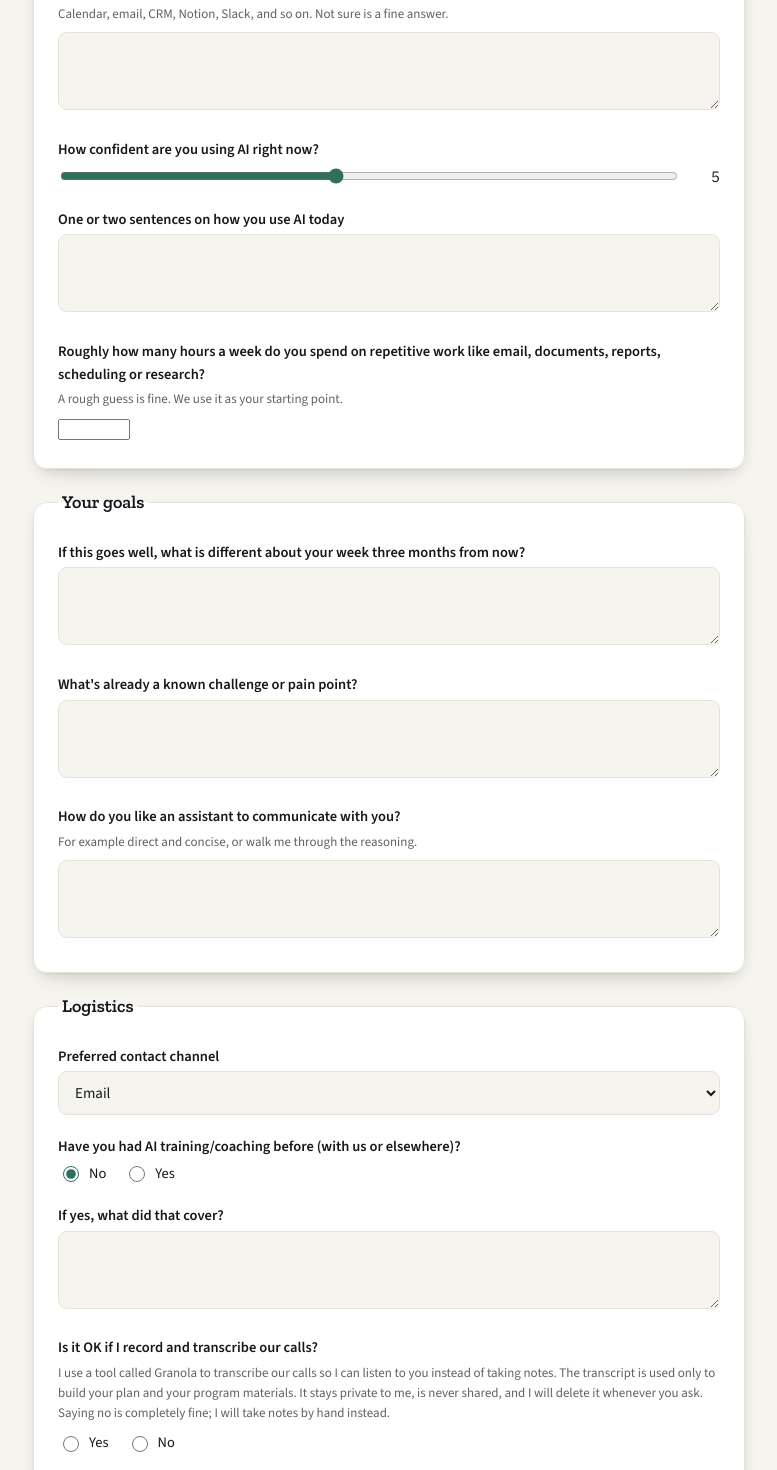
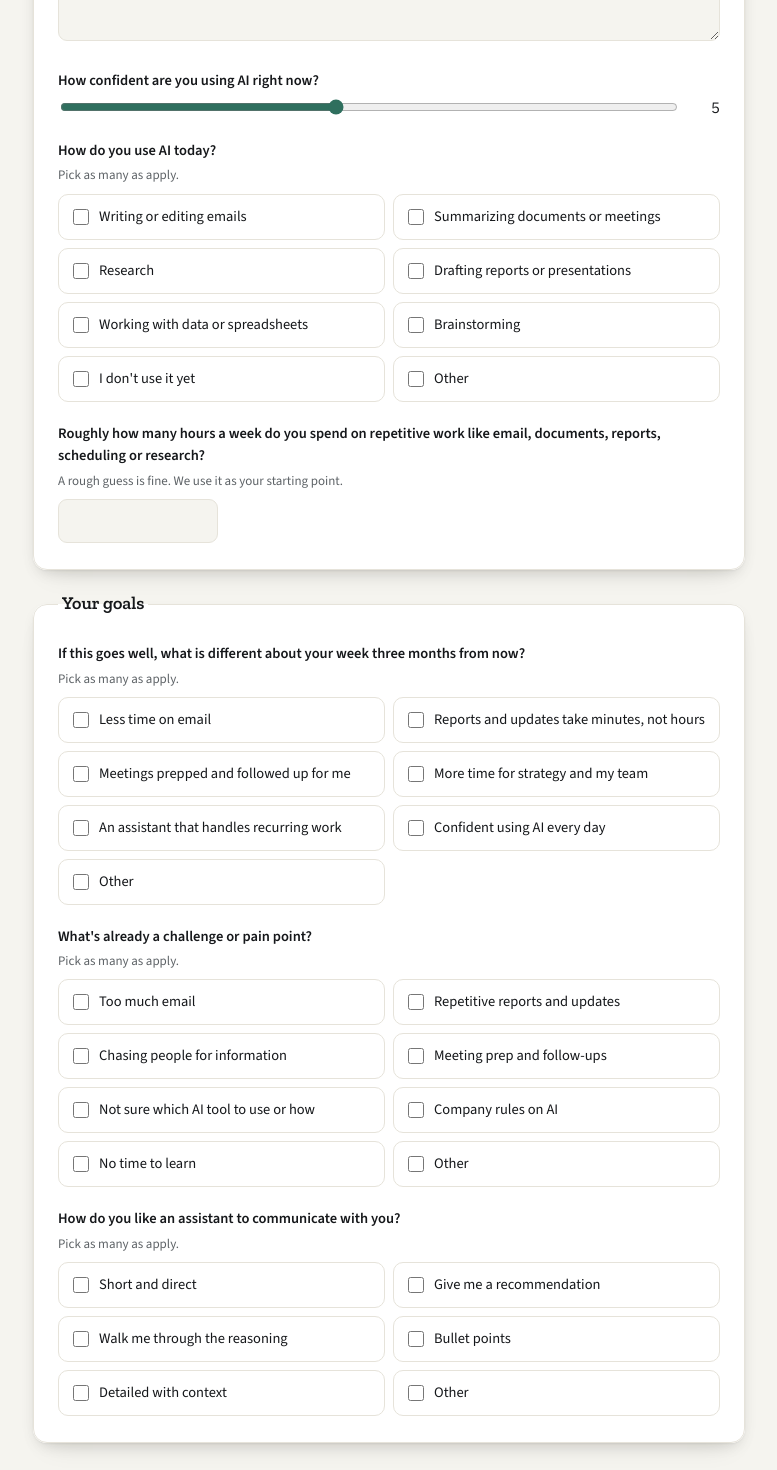
Before and after one commit to DylanShalvarjianToko/Coaching, a Next.js app: page / in a window 1280 px wide. Shown: the part 1180-2650 px from the top of the page, without its empty margins (251-1028 px from the left). Built offline with nearby package versions, Linux system fonts and the light colour scheme; no server answers.

Commit message:
Form: even answer grid, multi-select questions, remove team question

```diff
--- a/app/globals.css
+++ b/app/globals.css
@@ -103,6 +103,7 @@ label.q {
 }
 input[type="text"],
 input[type="email"],
+input[type="number"],
 textarea,
 select {
   width: 100%;
@@ -140,6 +141,52 @@ select:focus-visible {
   accent-color: var(--accent);
   width: 16px;
   height: 16px;
+}
+.chip-grid {
+  display: grid;
+  grid-template-columns: repeat(2, minmax(0, 1fr));
+  grid-auto-rows: 1fr;
+  gap: 8px;
+}
+.chip {
+  display: flex;
+  align-items: center;
+  gap: 10px;
+  min-height: 46px;
+  font-size: 14.5px;
+  line-height: 1.35;
+  padding: 10px 14px;
+  border: 1px solid var(--border);
+  border-radius: 10px;
+  cursor: pointer;
+  background: var(--surface);
+  user-select: none;
+  transition: border-color .15s, background .15s;
+}
+.chip:hover {
+  border-color: var(--ink-faint);
+}
+.chip input {
+  flex: none;
+  accent-color: var(--accent);
+  width: 16px;
+  height: 16px;
+  margin: 0;
+}
+.chip.on {
+  border-color: var(--accent);
+  background: var(--accent-soft);
+}
+@media (max-width: 560px) {
+  .chip-grid {
+    grid-template-columns: minmax(0, 1fr);
+  }
+}
+input[type="number"] {
+  max-width: 160px;
+}
+input.chip-other {
+  margin-top: 10px;
 }
 .scale-row {
   display: flex;
--- a/app/page.js
+++ b/app/page.js
@@ -3,6 +3,54 @@
 import { useState } from "react";
 import { supabase } from "../lib/supabaseClient";
 import { slugify, randomSuffix } from "../lib/stages";
+
+// Multi-select questions (approved by Dylan 2026-10-18). Each has an
+// "Other" option that opens a text box. Answers are stored as one line of
+// text in the existing columns, so nothing downstream changes.
+const AI_USE_OPTIONS = [
+  "Writing or editing emails",
+  "Summarizing documents or meetings",
+  "Research",
+  "Drafting reports or presentations",
+  "Working with data or spreadsheets",
+  "Brainstorming",
+  "I don't use it yet",
+];
+const GOAL_OPTIONS = [
+  "Less time on email",
+  "Reports and updates take minutes, not hours",
+  "Meetings prepped and followed up for me",
+  "More time for strategy and my team",
+  "An assistant that handles recurring work",
+  "Confident using AI every day",
+];
+const CHALLENGE_OPTIONS = [
+  "Too much email",
+  "Repetitive reports and updates",
+  "Chasing people for information",
+  "Meeting prep and follow-ups",
+  "Not sure which AI tool to use or how",
+  "Company rules on AI",
+  "No time to learn",
+];
+const STYLE_OPTIONS = [
+  "Short and direct",
+  "Give me a recommendation",
+  "Walk me through the reasoning",
+  "Bullet points",
+  "Detailed with context",
+];
+
+function emptyMulti() {
+  return { picked: [], other: false, otherText: "" };
+}
+
+// "Research; Brainstorming; Other: my own words"
+function multiToText(m) {
+  const parts = [...m.picked];
+  if (m.other && m.otherText.trim()) parts.push("Other: " + m.otherText.trim());
+  return parts.join("; ");
+}
 
 function emptyAnswers() {
   return {
@@ -11,16 +59,14 @@ function emptyAnswers() {
     company: "",
     referredBy: "",
     orgContext: "",
-    engagementType: "individual",
-    teamMembers: [{ name: "", role: "" }],
     toolAccess: "",
     connectors: "",
     aiComfort: 5,
-    aiComfortNote: "",
+    aiUse: emptyMulti(),
     weeklyHours: "",
-    primaryGoal: "",
-    challenges: "",
-    stylePref: "",
+    goals: emptyMulti(),
+    challenges: emptyMulti(),
+    style: emptyMulti(),
     contactChannel: "email",
     priorTraining: "no",
     priorTrainingNote: "",
@@ -38,28 +84,12 @@ export default function IntakePage() {
     setA((prev) => ({ ...prev, [field]: value }));
   }
 
-  function setTeamMember(idx, field, value) {
-    setA((prev) => {
-      const teamMembers = prev.teamMembers.slice();
-      teamMembers[idx] = { ...teamMembers[idx], [field]: value };
-      return { ...prev, teamMembers };
-    });
-  }
-
-  function addTeamRow() {
-    setA((prev) => ({ ...prev, teamMembers: [...prev.teamMembers, { name: "", role: "" }] }));
-  }
-
-  function removeTeamRow(idx) {
-    setA((prev) => ({ ...prev, teamMembers: prev.teamMembers.filter((_, i) => i !== idx) }));
-  }
-
   function validate() {
     const missing = [];
     if (!a.name) missing.push("your name");
     if (!a.role) missing.push("your role");
     if (!a.company) missing.push("company");
-    if (!a.primaryGoal) missing.push("your goal");
+    if (!multiToText(a.goals)) missing.push("what would be different in three months");
     if (!a.recordingConsent) missing.push("the recording question");
     if (!a.confirmationEmail) missing.push("email address");
     return missing;
@@ -75,24 +105,23 @@ export default function IntakePage() {
     setError("");
     setStatus("submitting");
 
-    const teamMembers = a.teamMembers.filter((m) => m.name.trim() || m.role.trim());
     const row = {
       name: a.name,
       role: a.role,
       company: a.company,
       org_context: a.orgContext,
       referred_by: a.referredBy,
-      engagement_type: teamMembers.length > 0 ? "team" : a.engagementType,
-      team_members: teamMembers,
+      engagement_type: "individual",
+      team_members: [],
       tool_access: a.toolAccess,
       connectors: a.connectors,
       ai_comfort: Number(a.aiComfort),
-      ai_comfort_note: a.aiComfortNote,
+      ai_comfort_note: multiToText(a.aiUse),
       weekly_hours_on_repetitive_tasks:
         a.weeklyHours === "" || isNaN(Number(a.weeklyHours)) ? null : Number(a.weeklyHours),
-      primary_goal: a.primaryGoal,
-      known_challenges: a.challenges,
-      style_pref: a.stylePref,
+      primary_goal: multiToText(a.goals),
+      known_challenges: multiToText(a.challenges),
+      style_pref: multiToText(a.style),
       contact_channel: a.contactChannel,
       prior_training: a.priorTraining === "yes",
       prior_training_note: a.priorTrainingNote,
@@ -170,57 +199,6 @@ export default function IntakePage() {
           >
             <textarea value={a.orgContext} onChange={(e) => set("orgContext", e.target.value)} />
           </Field>
-          <div className="field">
-            <label className="q">Is this just you, or a team?</label>
-            <div className="radio-row">
-              <label className="radio-opt">
-                <input
-                  type="radio"
-                  checked={a.engagementType === "individual"}
-                  onChange={() => set("engagementType", "individual")}
-                />{" "}
-                Just me
-              </label>
-              <label className="radio-opt">
-                <input
-                  type="radio"
-                  checked={a.engagementType === "team"}
-                  onChange={() => set("engagementType", "team")}
-                />{" "}
-                A team
-              </label>
-            </div>
-          </div>
-          {a.engagementType === "team" && (
-            <div className="field">
-              <label className="q">Who&rsquo;s on the team?</label>
-              <p className="hint">Add each person&rsquo;s name and role.</p>
-              <div className="team-list">
-                {a.teamMembers.map((m, idx) => (
-                  <div className="team-row" key={idx}>
-                    <input
-                      type="text"
-                      placeholder="Name"
-                      value={m.name}
-                      onChange={(e) => setTeamMember(idx, "name", e.target.value)}
-                    />
-                    <input
-                      type="text"
-                      placeholder="Role"
-                      value={m.role}
-                      onChange={(e) => setTeamMember(idx, "role", e.target.value)}
-                    />
-                    <button type="button" className="remove-row" onClick={() => removeTeamRow(idx)}>
-                      Remove
-                    </button>
-                  </div>
-                ))}
-              </div>
-              <button type="button" className="ghost" onClick={addTeamRow}>
-                + Add person
-              </button>
-            </div>
-          )}
         </fieldset>
 
         <fieldset>
@@ -250,9 +228,13 @@ export default function IntakePage() {
               <span className="scale-val">{a.aiComfort}</span>
             </div>
           </div>
-          <Field label="One or two sentences on how you use AI today">
-            <textarea value={a.aiComfortNote} onChange={(e) => set("aiComfortNote", e.target.value)} />
-          </Field>
+          <MultiSelect
+            label="How do you use AI today?"
+            hint="Pick as many as apply."
+            options={AI_USE_OPTIONS}
+            value={a.aiUse}
+            onChange={(v) => set("aiUse", v)}
+          />
           <Field
             label="Roughly how many hours a week do you spend on repetitive work like email, documents, reports, scheduling or research?"
             hint="A rough guess is fine. We use it as your starting point."
@@ -271,18 +253,27 @@ export default function IntakePage() {
 
         <fieldset>
           <legend>Your goals</legend>
-          <Field label="If this goes well, what is different about your week three months from now?">
-            <textarea value={a.primaryGoal} onChange={(e) => set("primaryGoal", e.target.value)} required />
-          </Field>
-          <Field label="What's already a known challenge or pain point?">
-            <textarea value={a.challenges} onChange={(e) => set("challenges", e.target.value)} />
-          </Field>
-          <Field
+          <MultiSelect
+            label="If this goes well, what is different about your week three months from now?"
+            hint="Pick as many as apply."
+            options={GOAL_OPTIONS}
+            value={a.goals}
+            onChange={(v) => set("goals", v)}
+          />
+          <MultiSelect
+            label="What's already a challenge or pain point?"
+            hint="Pick as many as apply."
+            options={CHALLENGE_OPTIONS}
+            value={a.challenges}
+            onChange={(v) => set("challenges", v)}
+          />
+          <MultiSelect
             label="How do you like an assistant to communicate with you?"
-            hint="For example direct and concise, or walk me through the reasoning."
-          >
-            <textarea value={a.stylePref} onChange={(e) => set("stylePref", e.target.value)} />
-          </Field>
+            hint="Pick as many as apply."
+            options={STYLE_OPTIONS}
+            value={a.style}
+            onChange={(v) => set("style", v)}
+          />
         </fieldset>
 
         <fieldset>
@@ -390,11 +381,51 @@ export default function IntakePage() {
 
 function row_preview(a) {
   const flat = { ...a };
-  flat.teamMembers = (a.teamMembers || [])
-    .filter((m) => m.name || m.role)
-    .map((m) => `${m.name} (${m.role})`)
-    .join(", ");
+  flat.aiUse = multiToText(a.aiUse);
+  flat.goals = multiToText(a.goals);
+  flat.challenges = multiToText(a.challenges);
+  flat.style = multiToText(a.style);
   return flat;
+}
+
+function MultiSelect({ label, hint, options, value, onChange }) {
+  function toggle(opt) {
+    const picked = value.picked.includes(opt)
+      ? value.picked.filter((p) => p !== opt)
+      : [...value.picked, opt];
+    onChange({ ...value, picked });
+  }
+  return (
+    <div className="field">
+      <label className="q">{label}</label>
+      {hint && <p className="hint">{hint}</p>}
+      <div className="chip-grid">
+        {options.map((opt) => (
+          <label className={"chip" + (value.picked.includes(opt) ? " on" : "")} key={opt}>
+            <input type="checkbox" checked={value.picked.includes(opt)} onChange={() => toggle(opt)} />
+            {opt}
+          </label>
+        ))}
+        <label className={"chip" + (value.other ? " on" : "")}>
+          <input
+            type="checkbox"
+            checked={value.other}
+            onChange={() => onChange({ ...value, other: !value.other })}
+          />
+          Other
+        </label>
+      </div>
+      {value.other && (
+        <input
+          type="text"
+          className="chip-other"
+          placeholder="In your own words"
+          value={value.otherText}
+          onChange={(e) => onChange({ ...value, otherText: e.target.value })}
+        />
+      )}
+    </div>
+  );
 }
 
 function Field({ label, hint, children }) {
```
